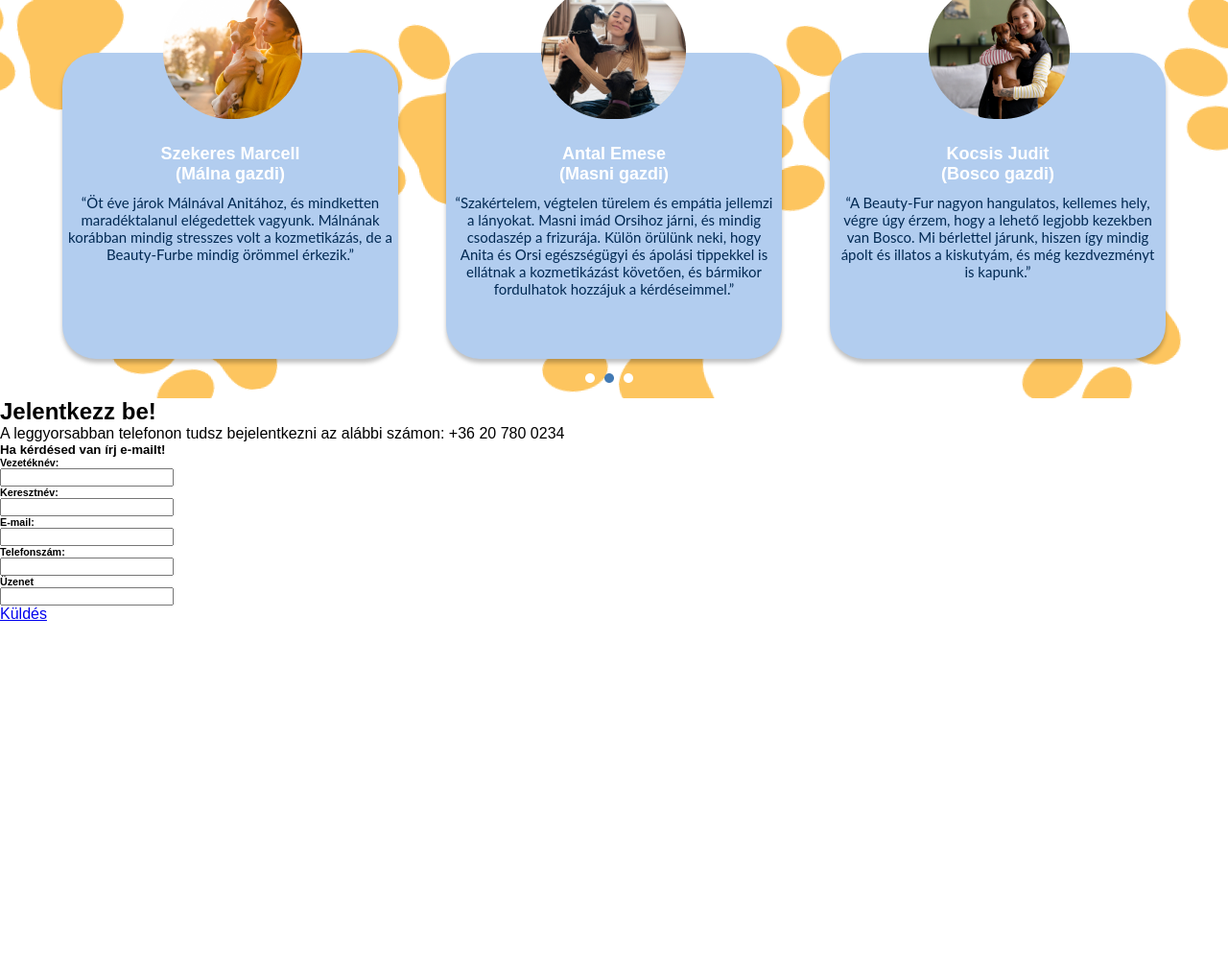
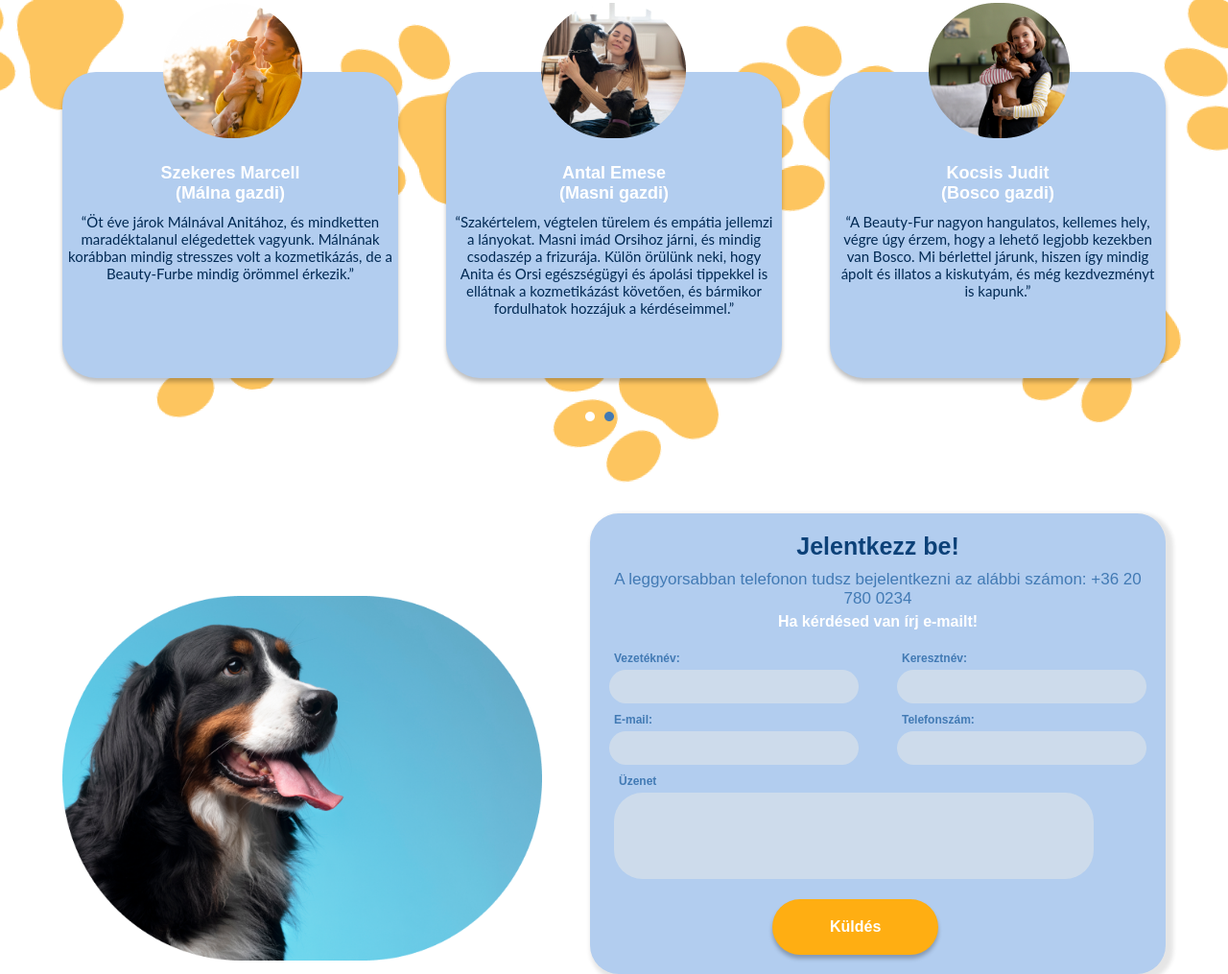
Before and after one commit to llmobinll/Dog-grooming, a plain HTML site: page index.html in a window 1280 px wide. Shown: the part 3642-4657 px from the top of the page at 96% size. Before the commit the page ends 4291 px from the top, so only its background shows below. Drawn offline with Linux system fonts and the light colour scheme; files whose address does not match are found by name.

Commit message:
finished section9

```diff
--- a/Css/style.css
+++ b/Css/style.css
@@ -327,7 +327,7 @@ margin-bottom: 100px;
 }
 .section8 {
   background: url(/Assets/Images/yellow_paws.png);
-  height: 500px;
+  height: 590px;
   margin-top: 120px;
 }
 .title-section8 {
@@ -340,7 +340,7 @@ margin-bottom: 100px;
   display: flex;
   justify-content: space-around;
   align-items: center;
-  margin-top: 100px;
+  margin-top: 120px;
   margin-left: 40px;
   margin-right: 40px;
 
@@ -388,10 +388,101 @@ margin-bottom: 100px;
   display: flex;
   align-items: center;
   justify-content: center;
-  margin-top: 15px;
+  margin-top:35px;
 }
 .circle img {
   width: 10px;
   height: 10px;
   padding-right: 10px;
 }
+.section9 {
+  display: flex;
+  align-items: center;
+  justify-content: space-around;
+  margin-top: 30px;
+}
+.img-section9 img {
+  width: 500px;
+height: 380px;
+margin-left: 40px;
+margin-top: 75px;
+}
+.question-form {
+  width: 600px;
+height: 480px;
+border-radius: 30px;
+background: #B2CDEF;
+box-shadow: 4px 4px 4px 4px rgba(0, 0, 0, 0.10);
+margin-right: 40px;
+position: relative;
+}
+.title-section9 {
+  text-align: center;
+  padding: 20px ;
+}
+.title-section9 h2 {
+color: #0C4178;
+font-size: 25px;
+font-weight: 700;
+margin-bottom: 10px;
+}
+.title-section9 p {
+color: #427AB4;
+font-size: 17px;
+font-weight: 300;
+margin-bottom: 5px;
+}
+.title-section9 h5 {
+  color: #FFF;
+font-size: 16px;
+font-weight: 700;
+}
+
+.filed-box {
+  display: flex;
+  align-items: center;
+  justify-content: space-around;
+  margin-bottom: 10px;
+  margin-top: 2px;
+}
+.input-section9 {
+  border: none;
+  width: 260px;
+height:35px;
+border-radius: 30px;
+background: rgba(245, 239, 228, 0.40);
+}
+.last-input-section9 {
+width: 500px;
+height: 90px;
+border: none;
+border-radius: 30px;
+background: rgba(245, 239, 228, 0.40);
+margin-left: 25px;
+}
+.last-filed h6 {
+color: #427AB4;
+font-size: 12px;
+font-weight: 700;
+margin-left: 30px;
+margin-bottom: 5px;
+}
+.filed h6 {
+  color: #427AB4;
+font-size: 12px;
+font-weight: 700;
+margin-left: 5px;
+margin-bottom: 5px;
+}
+.button-section9  {
+border-radius: 33px;
+background: linear-gradient(0deg, #FFAE12 0%, #FFAE12 100%), #FFAE12;
+box-shadow: 0px 4px 4px 0px rgba(0, 0, 0, 0.25);
+text-decoration: none;
+color: #FFF;
+font-weight: 700;
+padding: 20px 60px;
+position: absolute;
+bottom: 20px;
+left: 190px;
+}
--- a/index.html
+++ b/index.html
@@ -214,40 +214,42 @@
       </div>
     </div>
     <div class="section9">
+      <div class="img-section9">
+        <img src="./Assets/Images/beautiful-pet-portrait-dog 1.png" alt="">
+      </div>
+      <div class="question-form">
      <div class="title-section9">
       <h2>Jelentkezz be!</h2>
       <p>A leggyorsabban telefonon tudsz bejelentkezni az alábbi számon: +36 20 780 0234</p>
       <h5>Ha kérdésed van írj e-mailt!</h5>
      </div>
-     <div class="filed">
+
         <div class="filed-box">
-            <div class="field1">
+            <div class="filed">
               <h6>Vezetéknév:</h6>
               <input type="text" class="input-section9">
             </div>
-          <div class="field2">
+          <div class="filed">
            <h6>Keresztnév:</h6>
             <input type="text" class="input-section9">
           </div>
         </div>
           <div class="filed-box">
-           <div class="field3">
+           <div class="filed">
               <h6>E-mail:</h6>
               <input type="text" class="input-section9">
             </div>
-            <div class="field4">
+            <div class="filed">
               <h6>Telefonszám:</h6>
               <input type="text" class="input-section9">
             </div>
           </div>
-            <div class="field">
+            <div class="last-filed">
               <h6>Üzenet</h6>
-                <input type="text" class="input-section9">
+                <input type="text" class="last-input-section9">
             </div>
-     </div>
-          <div class="button-section9">
-            <a href="#">Küldés</a>
-          </div>
+            <a href="#" class="button-section9">Küldés</a>
+        </div>
     </div>
   </body>
 </html>
```
